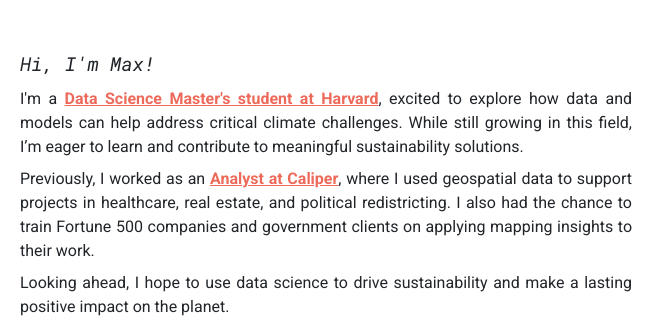
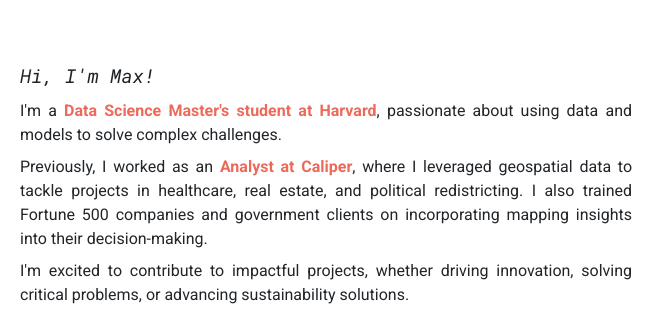
Before and after one commit to maxbahar/maxbahar.github.io, a plain HTML site: page index.html in a window 1280 px wide. Shown: the part 190-518 px from the top of the page, 476-1139 px from the left. Drawn offline with nearby package versions, Linux system fonts and the light colour scheme; a script that the page names is missing.

Commit message:
Updated resume and bio

```diff
--- a/css/style.css
+++ b/css/style.css
@@ -14,6 +14,10 @@
 
 p {
     text-align: justify;
+}
+
+b {
+    color: #ED6A5A;
 }
 
 a {
--- a/index.html
+++ b/index.html
@@ -68,9 +68,9 @@
 					<!-- Bio Text -->
 					<div class="col">
 						<div class="mb-2 mt-2 mt-md-0 intro">Hi, I'm Max!</div>
-						<p class="mb-2">I'm a <a href="https://seas.harvard.edu/masters-data-science" target="_blank">Data Science Master's student at Harvard</a>, excited to explore how data and models can help address critical climate challenges. While still growing in this field, I’m eager to learn and contribute to meaningful sustainability solutions.</p>
-						<p class="mb-2">Previously, I worked as an <a href="https://www.caliper.com/author/max-bahar/default.htm" target="_blank">Analyst at Caliper</a>, where I used geospatial data to support projects in healthcare, real estate, and political redistricting. I also had the chance to train Fortune 500 companies and government clients on applying mapping insights to their work.</p>
-						<p class="mb-0">Looking ahead, I hope to use data science to drive sustainability and make a lasting positive impact on the planet.</p>
+						<p class="mb-2">I'm a <b>Data Science Master's student at Harvard</b>, passionate about using data and models to solve complex challenges.</p>
+						<p class="mb-2">Previously, I worked as an <b>Analyst at Caliper</b>, where I leveraged geospatial data to tackle projects in healthcare, real estate, and political redistricting. I also trained Fortune 500 companies and government clients on incorporating mapping insights into their decision-making.</p>
+						<p class="mb-0">I'm excited to contribute to impactful projects, whether driving innovation, solving critical problems, or advancing sustainability solutions.</p>
 					</div>
 
 				</div>
```
Also changed, not shown: 1 other file.
